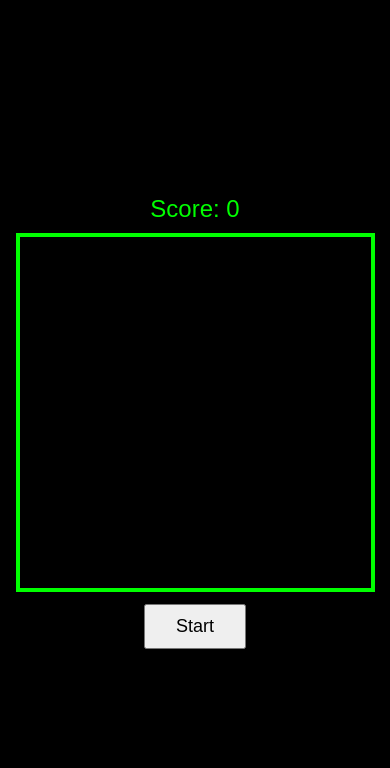
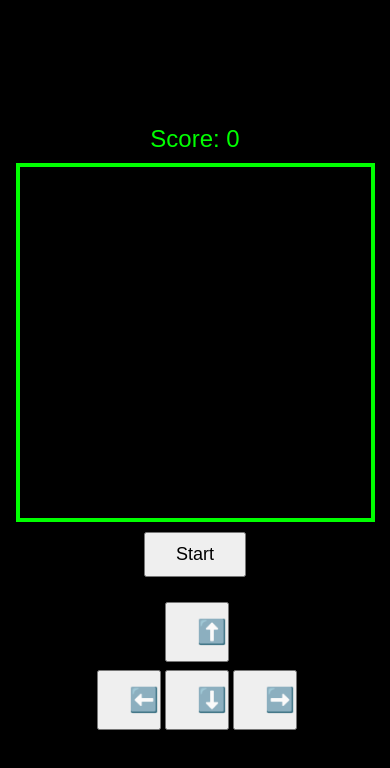
Before and after one commit to Belal-wael-kasem/birthday-game, a plain HTML site: page index.html in a window 390 px wide. Drawn offline with Linux system fonts and the light colour scheme.

Commit message:
Enhance HTML with mobile control buttons
Added mobile controls for the game.

```diff
--- a/index.html
+++ b/index.html
@@ -31,11 +31,31 @@
     }
 
     button {
-      margin-top: 12px;
+      margin-top: 10px;
       padding: 10px 30px;
       font-size: 18px;
       cursor: pointer;
     }
+
+    /* 📱 MOBILE CONTROLS */
+    .controls {
+      margin-top: 15px;
+      display: grid;
+      grid-template-columns: 60px 60px 60px;
+      grid-template-rows: 60px 60px;
+      gap: 8px;
+    }
+
+    .controls button {
+      font-size: 24px;
+      width: 60px;
+      height: 60px;
+    }
+
+    .up { grid-column: 2; }
+    .left { grid-column: 1; grid-row: 2; }
+    .down { grid-column: 2; grid-row: 2; }
+    .right { grid-column: 3; grid-row: 2; }
   </style>
 </head>
 <body>
@@ -46,6 +66,14 @@
 
   <button id="startBtn">Start</button>
 
+  <!-- 📱 TOUCH CONTROLS -->
+  <div class="controls">
+    <button class="up" onclick="move('UP')">⬆️</button>
+    <button class="left" onclick="move('LEFT')">⬅️</button>
+    <button class="down" onclick="move('DOWN')">⬇️</button>
+    <button class="right" onclick="move('RIGHT')">➡️</button>
+  </div>
+
   <script src="script.js"></script>
 </body>
 </html>
```
